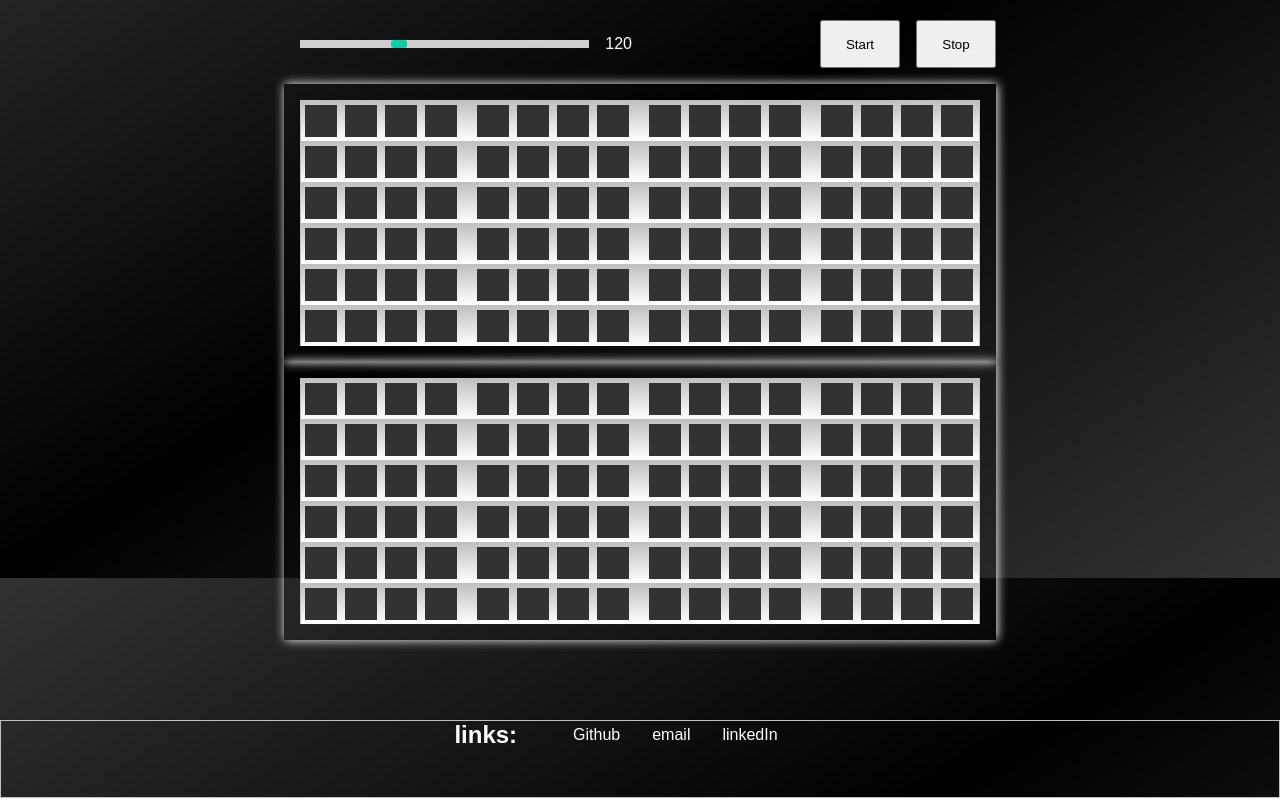
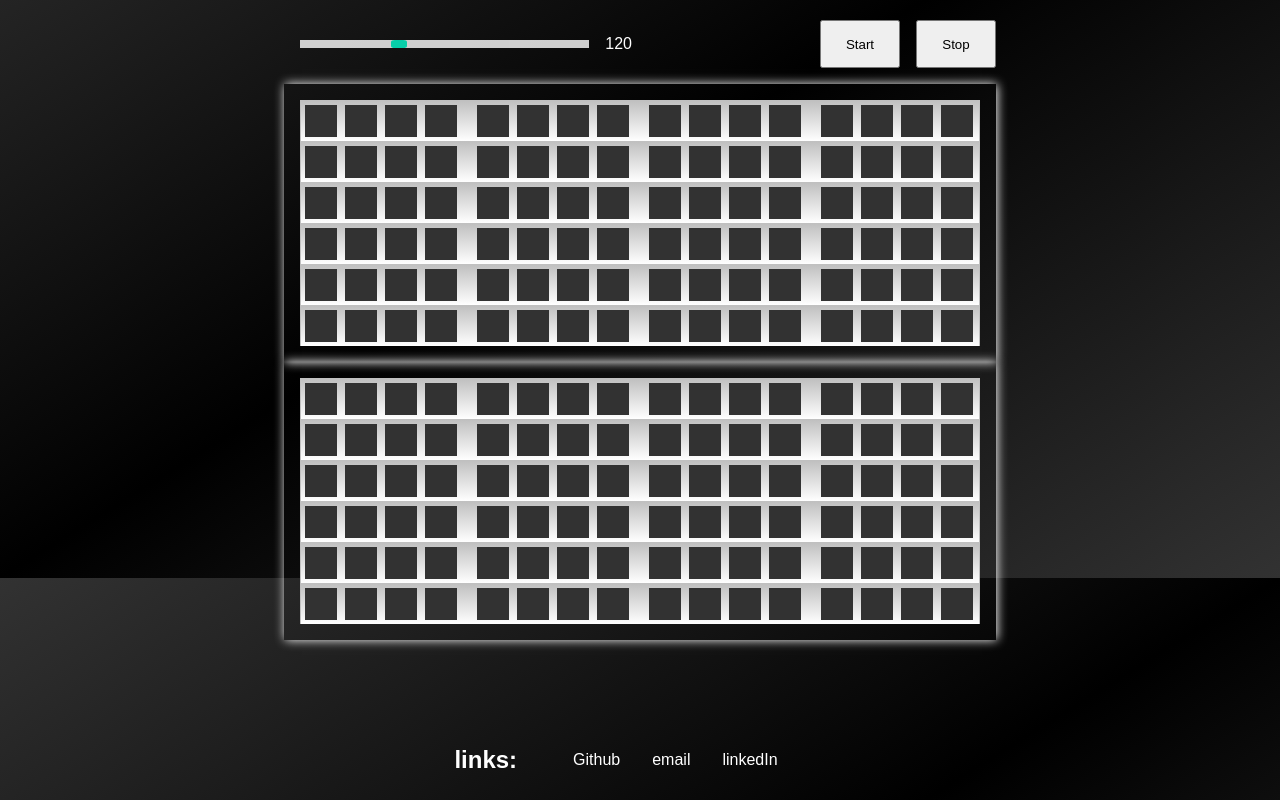
Before and after one commit to LandoMeowrissian/synapse-brainbeat, a React (Create React App) app: page /player in a window 1280 px wide. Shown: the part 222-1022 px from the top of the page. Built offline with nearby package versions, Linux system fonts and the light colour scheme; a web font is replaced by a local one.

Commit message:
footer adjust

```diff
--- a/src/components/Footer/Footer.scss
+++ b/src/components/Footer/Footer.scss
@@ -1,12 +1,11 @@
 @import "../../styles/mixins.scss";
 
 .footer {
-  padding-bottom: 3rem;
+  height: 5rem;
   color: white;
   display: flex;
   align-items:center;
   justify-content:center;
-  border: 1px solid silver;
   width: 100vw;
 
   a {
```
